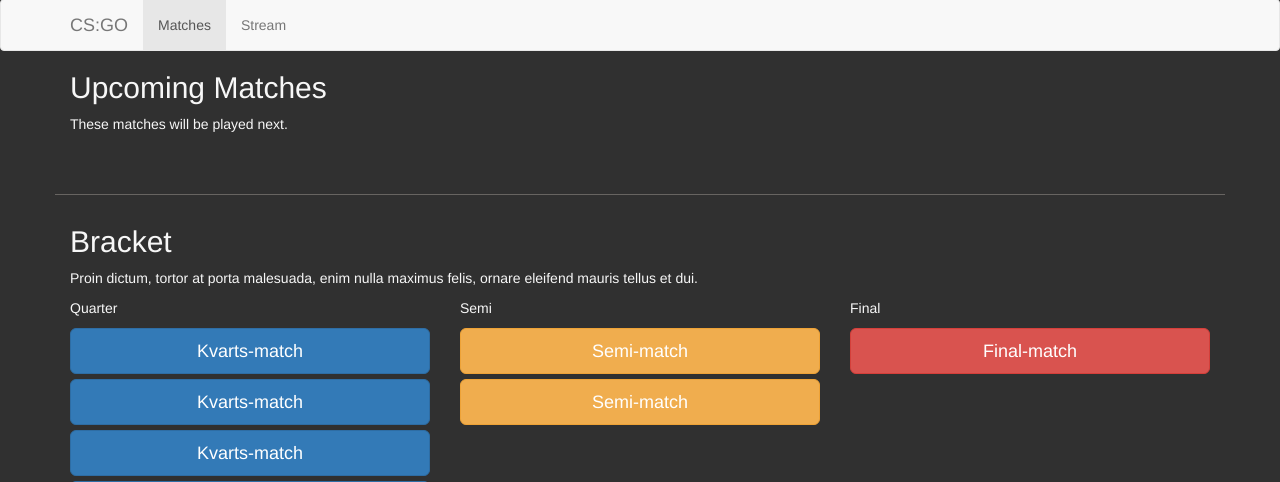
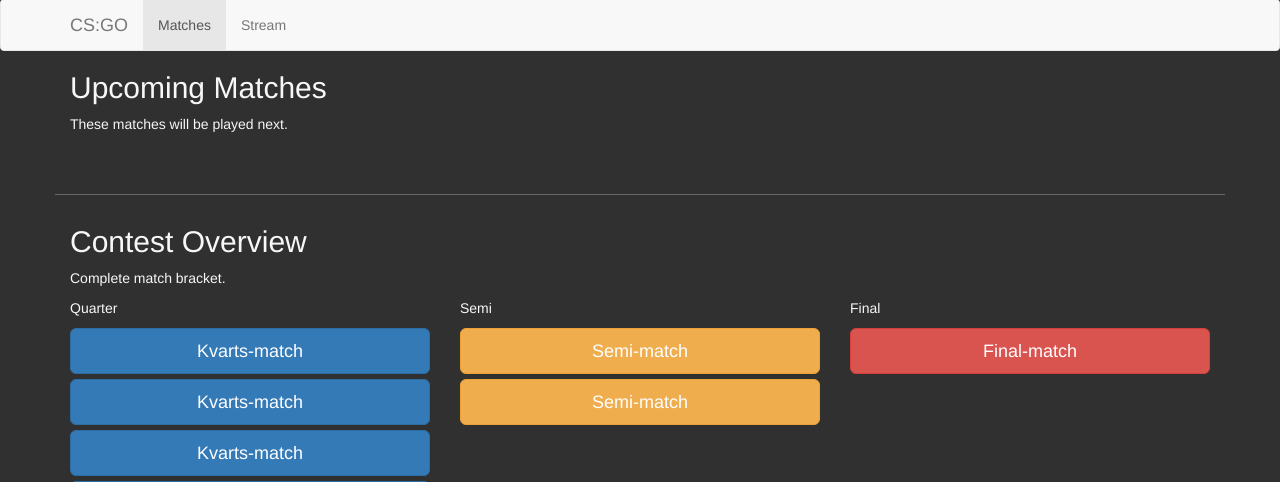
Before and after one commit to MagnusLindstrom88/Dreamhack-Challenge, a PHP site: page /dreamhack-challenge/csgo.php in a window 1280 px wide. Shown: the part 445-927 px from the top of the page. Run offline with PHP 8.4, Linux system fonts and the light colour scheme; data that the repository does not hold is empty; some libraries are stand-ins or nearby versions.

Commit message:
Update csgo.php

```diff
--- a/csgo.php
+++ b/csgo.php
@@ -48,8 +48,8 @@
                 <div class="row match-row">
                     <?php generateBoxes(); ?>
                 </div>
-                <h2 style="margin-top: 30px;">Bracket</h2>
-                <p>Proin dictum, tortor at porta malesuada, enim nulla maximus felis, ornare eleifend mauris tellus et dui.</p>
+                <h2 style="margin-top: 30px;">Contest Overview</h2>
+                <p>Complete match bracket.</p>
                 <div class="row" style="margin-bottom: 30px;">
                     <div class="col-md-4">
                         <p>Quarter</p>
```
